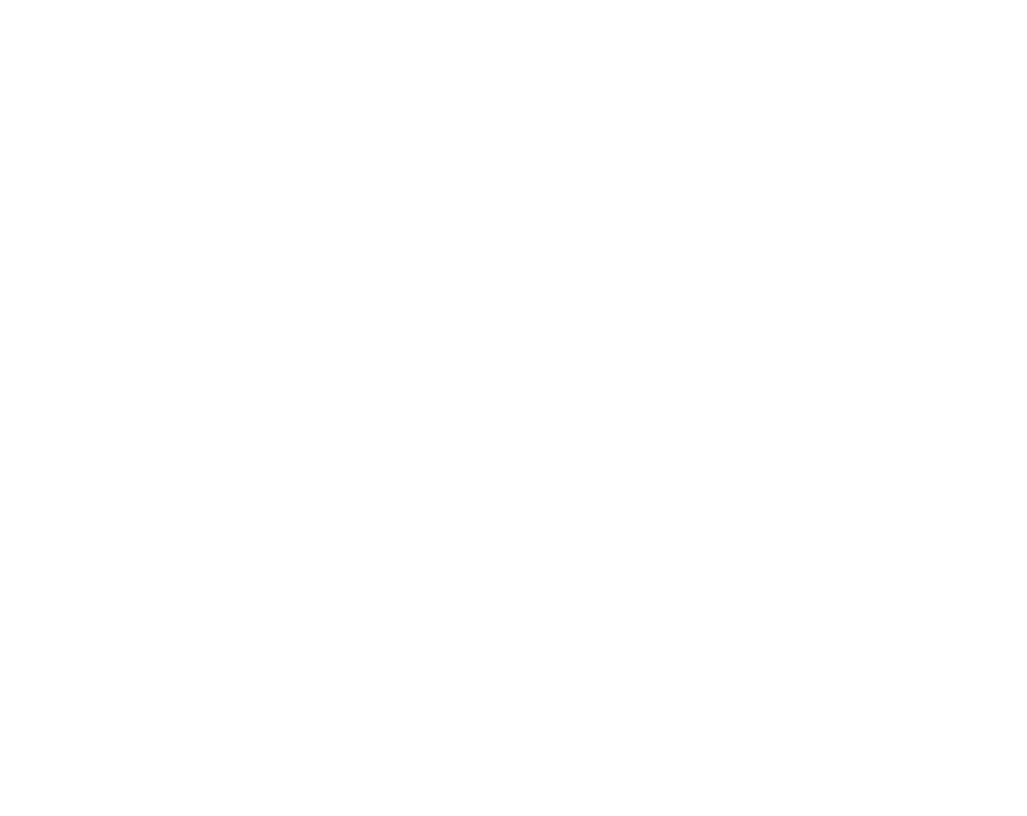
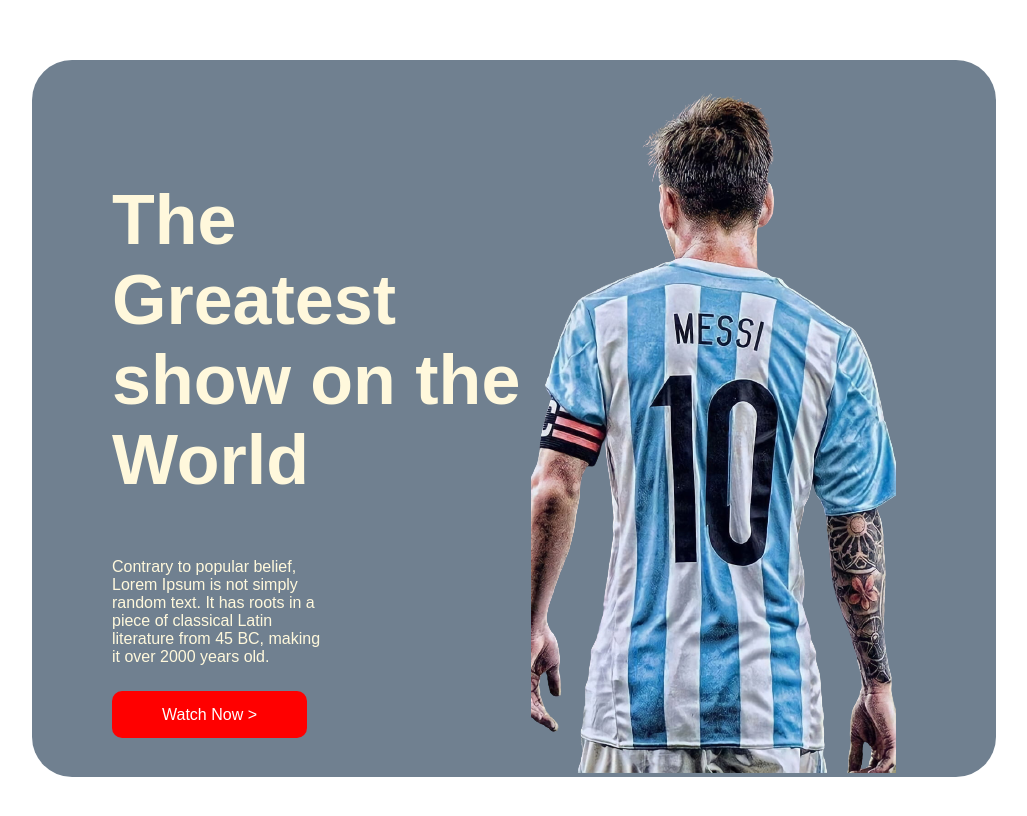
Before and after one commit to rifat-28/assignment-2, a plain HTML site: page index.html in a window 1280 px wide. Shown: the whole page, without its empty margins (126-1153 px from the left). Drawn offline with Linux system fonts and the light colour scheme.

Commit message:
messi done

```diff
--- a/index.html
+++ b/index.html
@@ -6,10 +6,24 @@
     <meta http-equiv="X-UA-Compatible" content="IE=edge">
     <meta name="viewport" content="width=device-width, initial-scale=1.0">
     <title>World Cup</title>
+    <link rel="stylesheet" href="style.css">
 </head>
 
 <body>
+    <section class="first">
+        <div class="text">
+            <h1 class="big">The Greatest show on the World</h1>
+            <p class="small">Contrary to popular belief, Lorem Ipsum is not simply
 
+                random text. It has roots in a piece of classical Latin literature
+                from 45 BC, making it over 2000 years old.</p>
+
+            <a class="watch" href="https://www.youtube.com/">Watch Now ></a>
+        </div>
+        <div class="messi">
+            <img src="boss.png" alt="">
+        </div>
+    </section>
 </body>
 
 </html>
--- a/style.css
+++ b/style.css
@@ -0,0 +1,43 @@
+body {
+    font-family: 'Barlow', sans-serif;
+}
+
+.first {
+    display: flex;
+    background-color: slategrey;
+    border-radius: 40px;
+    margin-top: 60px;
+    margin-bottom: 150px;
+    margin-left: 150px;
+    margin-right: 150px;
+}
+
+.text {
+    color: cornsilk;
+}
+
+.big {
+    font-size: 70px;
+    margin-top: 120px;
+    margin-left: 80px;
+}
+
+.messi {
+    margin-right: 100px;
+    margin-top: 30px;
+}
+
+.small {
+    margin-left: 80px;
+    margin-right: 200px;
+    margin-bottom: 40px;
+}
+
+.watch {
+    text-decoration: none;
+    color: white;
+    background-color: red;
+    margin-left: 80px;
+    border-radius: 10px;
+    padding: 15px 50px;
+}
```
Also changed, not shown: boss.png (added).
